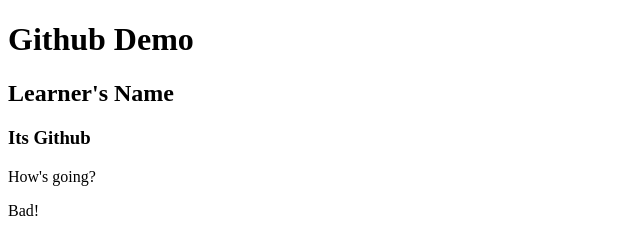
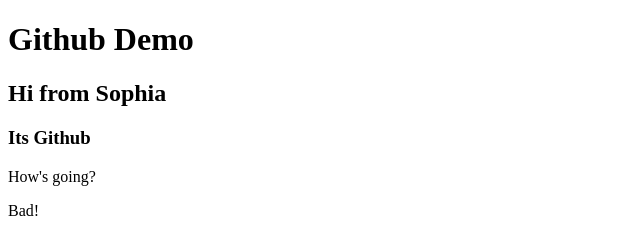
Before and after one commit to sukardi039/github-demo, a plain HTML site: page index.html in a window 1280 px wide. Shown: the full height of the page, 0-640 px from the left. Drawn offline with Linux system fonts and the light colour scheme.

Commit message:
change learner's name to Sophia

```diff
--- a/index.html
+++ b/index.html
@@ -7,7 +7,7 @@
   </head>
   <body>
     <h1>Github Demo</h1>
-    <h2>Learner's Name</h2>
+    <h2>Hi from Sophia</h2>
     <h3>Its Github</h3>
     <p>How's going?</p>
     <p>Bad!</p>
```
